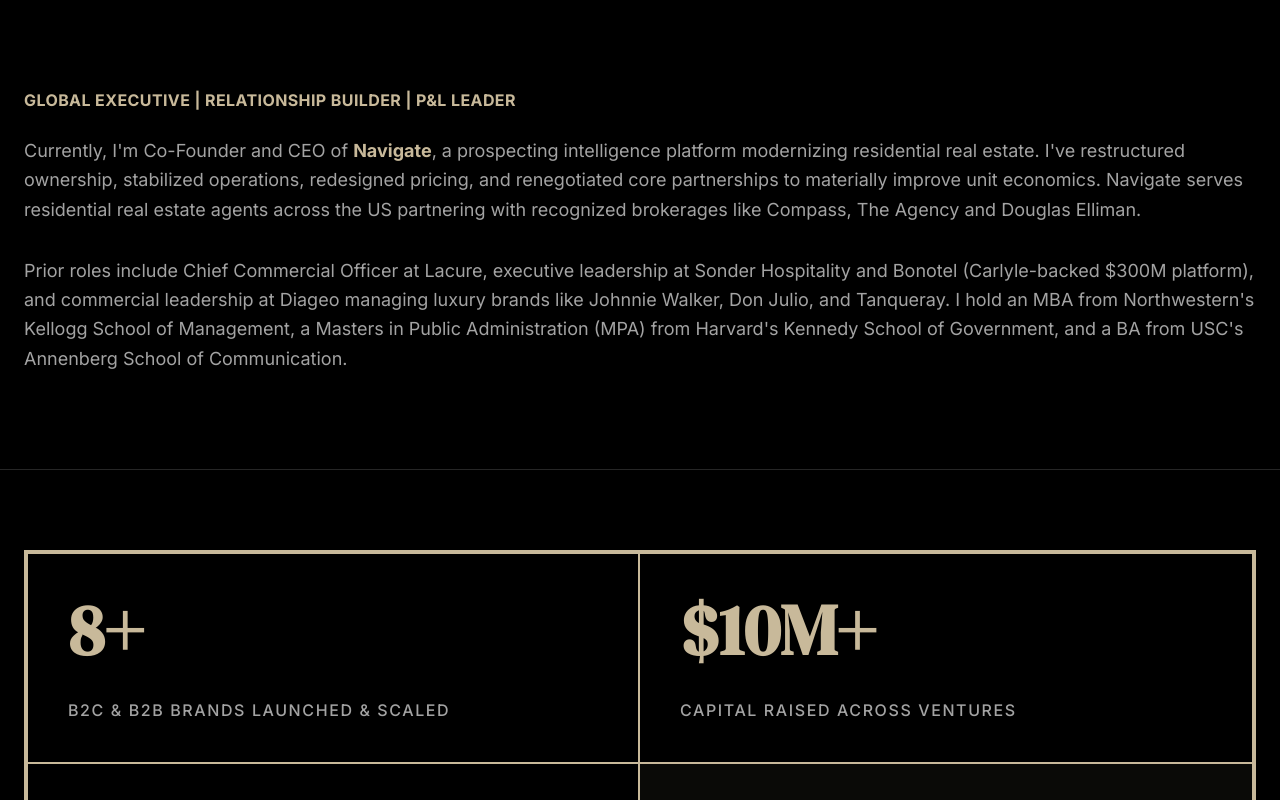
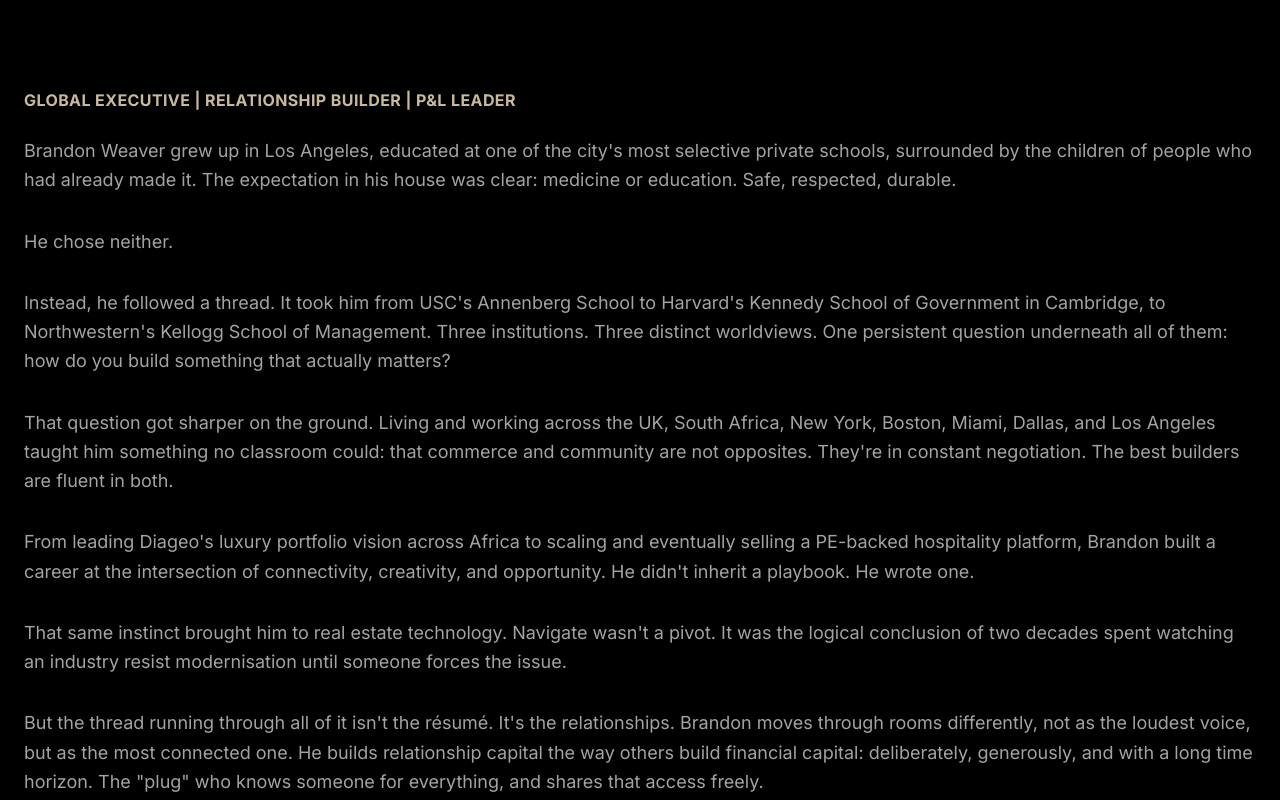
Before and after one commit to letsnavigatebmw/brandonmweaver, a React (Vite) app: page / in a window 1280 px wide. Shown: the part 880-1680 px from the top of the page. Built offline with nearby package versions, Linux system fonts and the light colour scheme.

Commit message:
Replace About bio with personal narrative about Brandon's journey, education, and philosophy on connectivity

```diff
--- a/src/components/About.jsx
+++ b/src/components/About.jsx
@@ -29,10 +29,28 @@ export default function About() {
           <h3 className="text-gold-400 font-bold uppercase tracking-wide mb-6">Global Executive | Relationship Builder | P&L Leader</h3>
 
         <p className="text-gray-400 text-lg leading-relaxed mb-8">
-          Currently, I'm Co-Founder and CEO of <a href="https://navigatenow.com" target="_blank" rel="noopener noreferrer" className="font-bold text-gold-400 hover:text-gold-300 transition-colors">Navigate</a>, a prospecting intelligence platform modernizing residential real estate. I've restructured ownership, stabilized operations, redesigned pricing, and renegotiated core partnerships to materially improve unit economics. Navigate serves residential real estate agents across the US partnering with recognized brokerages like Compass, The Agency and Douglas Elliman.
+Brandon Weaver grew up in Los Angeles, educated at one of the city's most selective private schools, surrounded by the children of people who had already made it. The expectation in his house was clear: medicine or education. Safe, respected, durable.
+        </p>
+        <p className="text-gray-400 text-lg leading-relaxed mb-8">
+He chose neither.
+        </p>
+        <p className="text-gray-400 text-lg leading-relaxed mb-8">
+Instead, he followed a thread. It took him from USC's Annenberg School to Harvard's Kennedy School of Government in Cambridge, to Northwestern's Kellogg School of Management. Three institutions. Three distinct worldviews. One persistent question underneath all of them: how do you build something that actually matters?
+        </p>
+        <p className="text-gray-400 text-lg leading-relaxed mb-8">
+That question got sharper on the ground. Living and working across the UK, South Africa, New York, Boston, Miami, Dallas, and Los Angeles taught him something no classroom could: that commerce and community are not opposites. They're in constant negotiation. The best builders are fluent in both.
+        </p>
+        <p className="text-gray-400 text-lg leading-relaxed mb-8">
+From leading Diageo's luxury portfolio vision across Africa to scaling and eventually selling a PE-backed hospitality platform, Brandon built a career at the intersection of connectivity, creativity, and opportunity. He didn't inherit a playbook. He wrote one.
+        </p>
+        <p className="text-gray-400 text-lg leading-relaxed mb-8">
+That same instinct brought him to real estate technology. Navigate wasn't a pivot. It was the logical conclusion of two decades spent watching an industry resist modernisation until someone forces the issue.
+        </p>
+        <p className="text-gray-400 text-lg leading-relaxed mb-8">
+But the thread running through all of it isn't the résumé. It's the relationships. Brandon moves through rooms differently, not as the loudest voice, but as the most connected one. He builds relationship capital the way others build financial capital: deliberately, generously, and with a long time horizon. The "plug" who knows someone for everything, and shares that access freely.
         </p>
         <p className="text-gray-400 text-lg leading-relaxed">
-          Prior roles include Chief Commercial Officer at Lacure, executive leadership at Sonder Hospitality and Bonotel (Carlyle-backed $300M platform), and commercial leadership at Diageo managing luxury brands like Johnnie Walker, Don Julio, and Tanqueray. I hold an MBA from Northwestern's Kellogg School of Management, a Masters in Public Administration (MPA) from Harvard's Kennedy School of Government, and a BA from USC's Annenberg School of Communication.
+In a world increasingly mediated by algorithms, Brandon's conviction is simple. Success moves at the speed of connectivity.
         </p>
         </div>
       </div>
```
